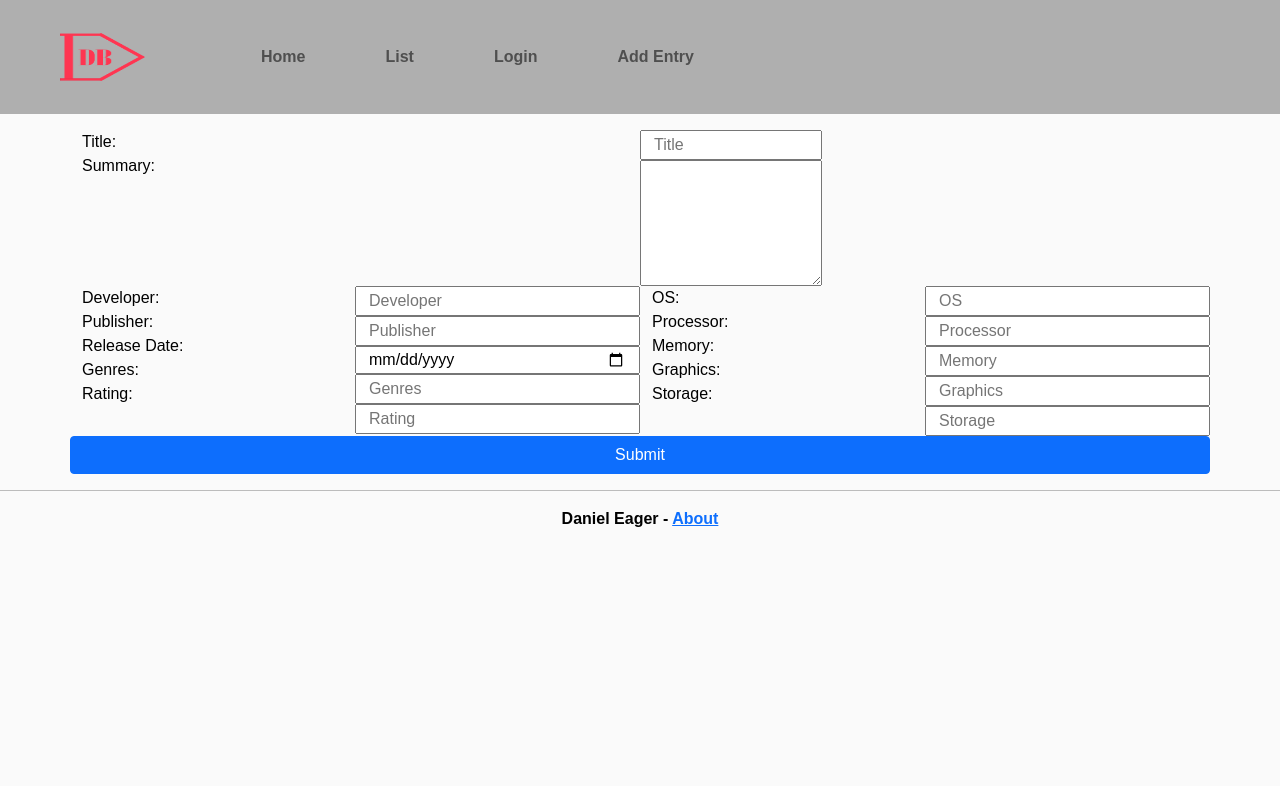
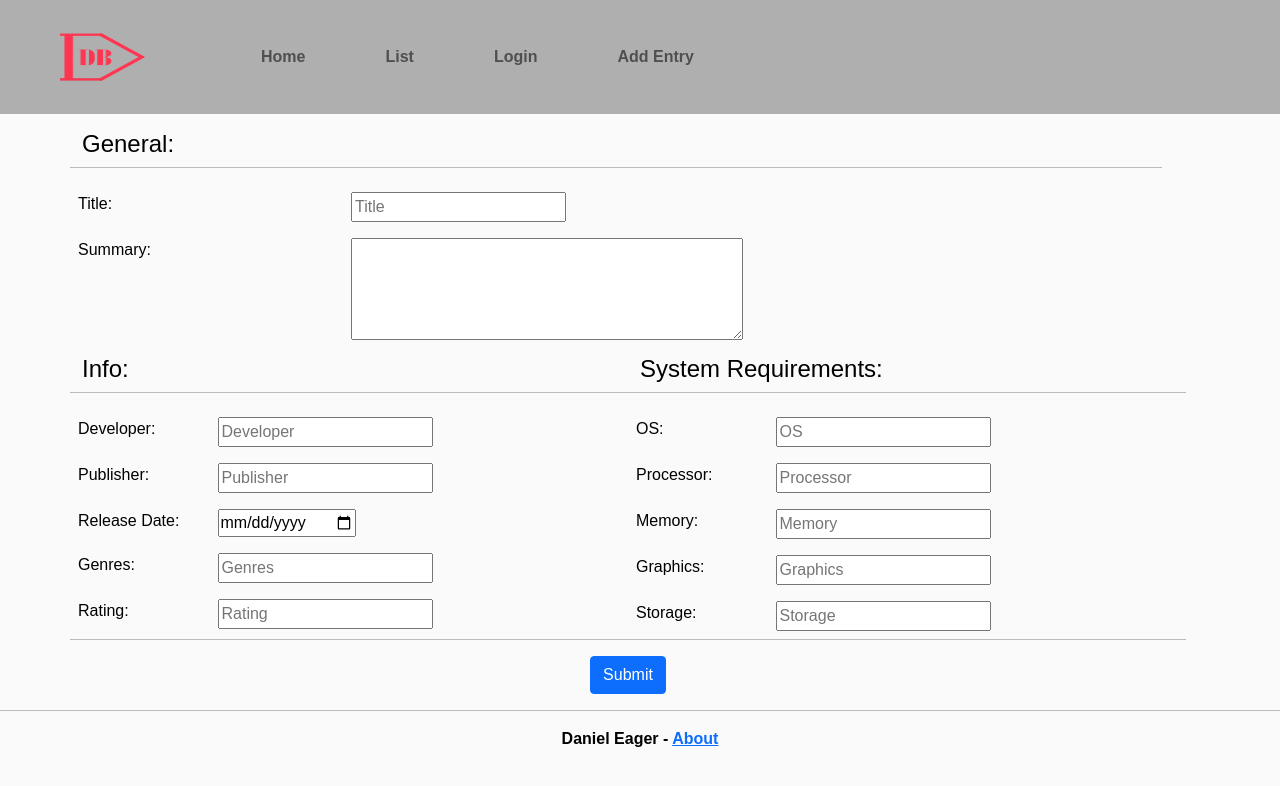
Before and after one commit to DanEager19/InDB, a React (Create React App) app: page /add_entry in a window 1280 px wide. Shown: the top 786 px of the page. Built offline with nearby package versions, Linux system fonts and the light colour scheme.

Commit message:
Finished form

```diff
--- a/src/index.css
+++ b/src/index.css
@@ -168,8 +168,3 @@ h6 {
 ul {
   list-style-type: none;
 }
-.v-align {
-  display: inline-block;
-  float: none;
-  vertical-align: middle;
-}
--- a/src/pages/add_entry.js
+++ b/src/pages/add_entry.js
@@ -3,97 +3,128 @@ function Add_entry() {
     return (
         <div className="container">
             <form action="/" method="POST" id="login">
-                <div className="d-flex flex-column">
                 <div className="row">
-                        <div className="col">
-                            <div className="row col-6 col-md-4">
+                    <div className="row">
+                        <div className="row">
+                            <h4>General:</h4>
+                            <hr></hr>
+                        </div>
+                        <div className="row">
+                            <div className="col-3 p-2">
                                 <label htmlFor="title">Title:</label>
                             </div>
-                            <div className="row col-6 col-md-4">
+                            <div className="col p-2">
+                                <input type="text" id="title" placeholder="Title" name="title"/>
+                            </div>
+                        </div>
+                        <div className="row">
+                            <div className="col-3 p-2">
                                 <label htmlFor="summary">Summary:</label>
                             </div>
-                        </div>
-                        <div className="col">
-                            <div className="row col-6 col-md-4">
-                                <input type="text" id="title" placeholder="Title" name="title"/>
-                            </div>
-                            <div className="row col-6 col-md-4">
-                                <textarea id="summary" rows="5" cols="20" name="summary"></textarea>
+                            <div className="col p-2">
+                                <textarea id="summary" rows="4" cols="40" name="summary"></textarea>
                             </div>
                         </div>
                     </div>
                     <div className="row">
                         <div className="col">
+
                             <div className="row">
+                                <h4>Info:</h4>
+                                <hr></hr>
+                            </div>
+                            <div className="row">
+                                <div className="col-3 p-2">
                                     <label htmlFor="dev">Developer:</label>
                                 </div>
+                                <div className="col p-2">
+                                    <input type="text" id="dev" placeholder="Developer" name="dev"/>
+                                </div>
+                            </div>
                             <div className="row">
+                                <div className="col-3 p-2">
                                     <label htmlFor="pub">Publisher:</label>
                                 </div>
+                                <div className="col p-2">
+                                    <input type="text" id="pub" placeholder="Publisher" name="pub"/>
+                                </div>
+                            </div>
                             <div className="row">
+                                <div className="col-3 p-2">
                                     <label htmlFor="date">Release Date:</label>
                                 </div>
+                                <div className="col p-2">
+                                    <input type="date" id="date" name="date"/>
+                                </div>
+                            </div>
                             <div className="row">
+                                <div className="col-3 p-2">
                                     <label htmlFor="genres">Genres:</label>
                                 </div>
+                                <div className="col p-2">
+                                    <input type="text" id="genres" placeholder="Genres" name="genres"/>
+                                </div>
+                            </div>
                             <div className="row">
+                                <div className="col-3 p-2">
                                     <label htmlFor="rating">Rating:</label>
+                                </div>
+                                <div className="col p-2">
+                                    <input type="text" id="rating" placeholder="Rating" name="rating"/>
+                                </div>
                             </div>
                         </div>
                         <div className="col">
                             <div className="row">
-                                <input type="text" id="dev" placeholder="Developer" name="dev"/>
+                                <h4>System Requirements:</h4>
+                                <hr></hr>
                             </div>
                             <div className="row">
-                                <input type="text" id="pub" placeholder="Publisher" name="pub"/>
+                                <div className="col-3 p-2">
+                                    <label htmlFor="os">OS:</label>
+                                </div>
+                                <div className="col p-2">
+                                    <input type="text" id="os" placeholder="OS" name="os"/>
+                                </div>
                             </div>
                             <div className="row">
-                                <input type="date" id="date" name="date"/>
+                                <div className="col-3 p-2">
+                                    <label htmlFor="cpu">Processor:</label>
+                                </div>
+                                <div className="col p-2">
+                                    <input type="text" id="cpu" placeholder="Processor" name="cpu"/>
+                                </div>
                             </div>
                             <div className="row">
-                                <input type="text" id="genres" placeholder="Genres" name="genres"/>
+                                <div className="col-3 p-2">
+                                    <label htmlFor="ram">Memory:</label>
+                                </div>
+                                <div className="col p-2">
+                                    <input type="text" id="ram" placeholder="Memory" name="ram"/>
+                                </div>
                             </div>
                             <div className="row">
-                                <input type="text" id="rating" placeholder="Rating" name="rating"/>
+                                <div className="col-3 p-2">
+                                    <label htmlFor="gpu">Graphics:</label>
+                                </div>
+                                <div className="col p-2">
+                                    <input type="text" id="gpu" placeholder="Graphics" name="gpu"/>
                                 </div>
                             </div>
-                            <div className="col">
                             <div className="row">
-                                    <label htmlFor="os">OS:</label>
-                                </div>
-                                <div className="row">
-                                    <label htmlFor="cpu">Processor:</label>
-                                </div>
-                                <div className="row">
-                                    <label htmlFor="ram">Memory:</label>
-                                </div>
-                                <div className="row">
-                                    <label htmlFor="gpu">Graphics:</label>
-                                </div>
-                                <div className="row">
+                                <div className="col-3 p-2">
                                     <label htmlFor="storage">Storage:</label>
                                 </div>
-                            </div>
-                            <div className="col">
-                                <div className="row">
-                                    <input type="text" id="os" placeholder="OS" name="os"/>
-                                </div>
-                                <div className="row">
-                                    <input type="text" id="cpu" placeholder="Processor" name="cpu"/>
-                                </div>
-                                <div className="row">
-                                    <input type="text" id="ram" placeholder="Memory" name="ram"/>
-                                </div>
-                                <div className="row">
-                                    <input type="text" id="gpu" placeholder="Graphics" name="gpu"/>
-                                </div>
-                                <div className="row">
+                                <div className="col p-2">
                                     <input type="text" id="storage" placeholder="Storage" name="storage"/>
                                 </div>
                             </div>
                         </div>
-                    <div className="row">
+                        <br></br>
+                        <hr></hr>
+                        <div className="d-flex justify-content-center">
                             <button type="submit" className="btn btn-primary">Submit</button>
+                        </div>
                     </div>
                 </div>
             </form>
```
Lines whose indentation alone changed are shown as unchanged.
